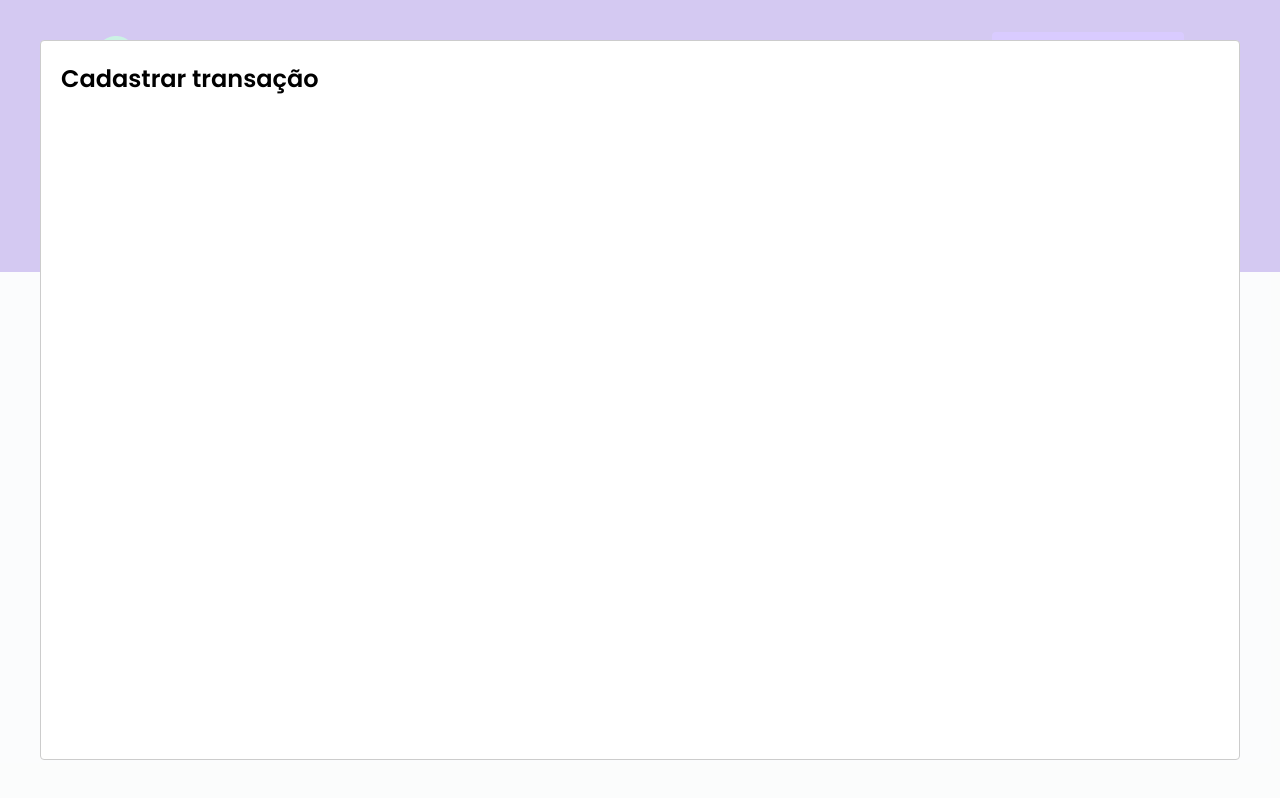
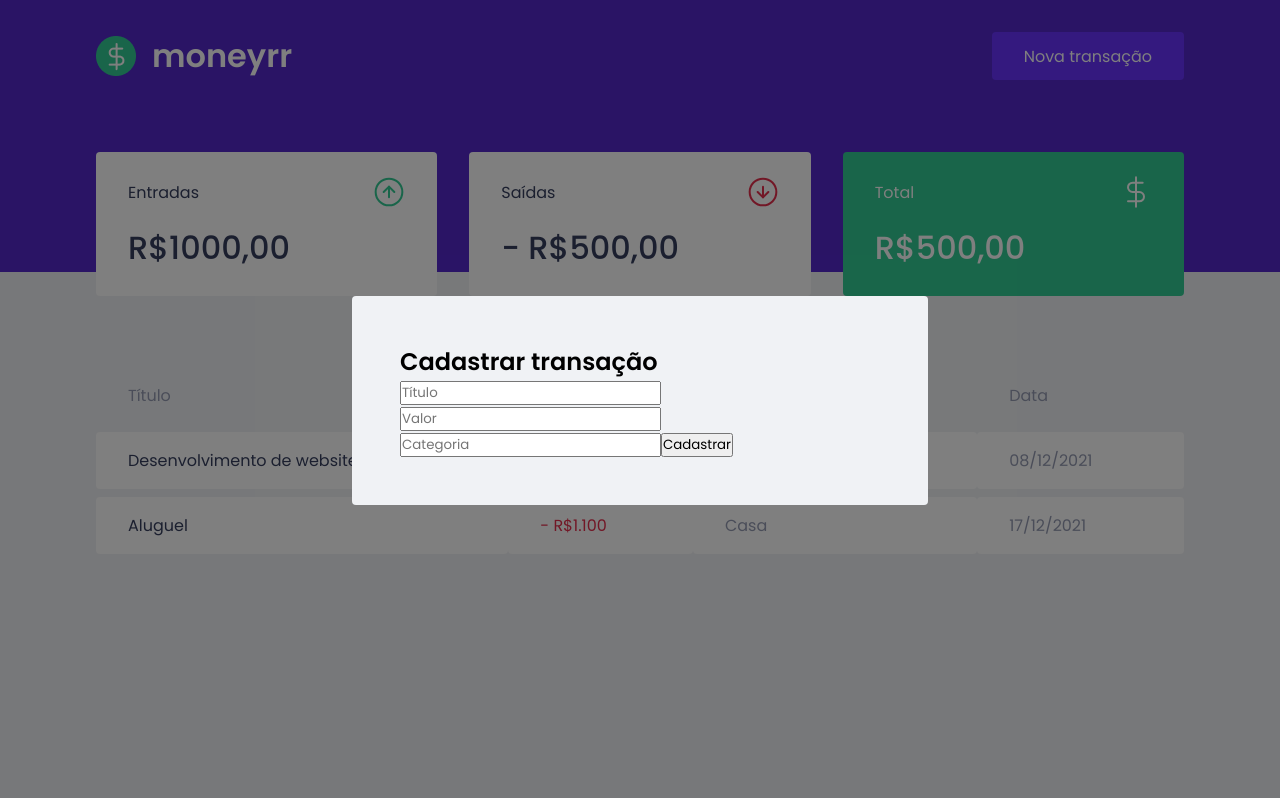
Before and after one commit to MorenaNobre/Ignite-Moneyrr, a React (Create React App) app: page / in a window 1280 px wide. Both pictures are taken after a click on the button "Nova transação". Built offline with nearby package versions, Linux system fonts and the light colour scheme; no server answers; what miragejs would draw is missing.

Commit message:
Modal-Form-Structer

```diff
--- a/src/Styles/global.ts
+++ b/src/Styles/global.ts
@@ -51,4 +51,25 @@
     opacity: 0.6;
     cursor: not-allowed;
   }
+
+  .react-modal-overlay {
+    background: rgba(0, 0, 0, 0.5);
+    position: fixed;
+    top: 0;
+    bottom: 0;
+    right: 0;
+    left: 0;
+    display: flex;
+    align-items: center;
+    justify-content: center;
+  }
+
+  .react-modal-content {
+    width: 100%;
+    max-width: 576px;
+    background: var(--background);
+    padding: 3rem;
+    position: relative;
+    border-radius: 0.25rem;
+  }
 `;
--- a/src/components/NewTransactionModal/index.tsx
+++ b/src/components/NewTransactionModal/index.tsx
@@ -1,17 +1,29 @@
 import Modal from "react-modal";
+import { Container } from "./styles";
 
 interface NewTransactionModalProps {
   isOpen: boolean;
   onRequestClose: () => void;
 }
 
-export function NewTransactionModal({isOpen, onRequestClose}: NewTransactionModalProps) {
+export function NewTransactionModal({
+  isOpen,
+  onRequestClose,
+}: NewTransactionModalProps) {
   return (
     <Modal
       isOpen={isOpen}
       onRequestClose={onRequestClose}
+      overlayClassName="react-modal-overlay"
+      className="react-modal-content"
     >
-      <h2>Cadastrar transação</h2>
+      <Container>
+        <h2>Cadastrar transação</h2>
+        <input placeholder="Título" />
+        <input type="number" placeholder="Valor" />
+        <input placeholder="Categoria" />
+        <button type="submit">Cadastrar</button>
+      </Container>
     </Modal>
   );
 }
--- a/src/components/NewTransactionModal/styles.ts
+++ b/src/components/NewTransactionModal/styles.ts
@@ -1,3 +1,3 @@
 import styled from "styled-components";
 
-export const Container = styled.div``;
+export const Container = styled.form``;
```
